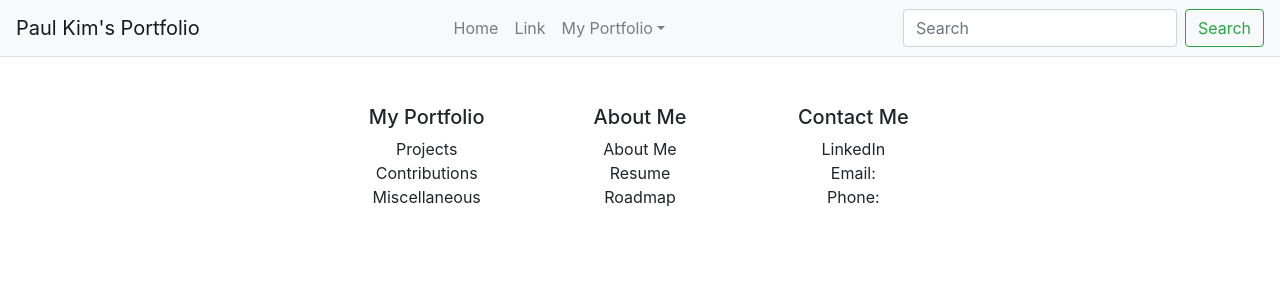
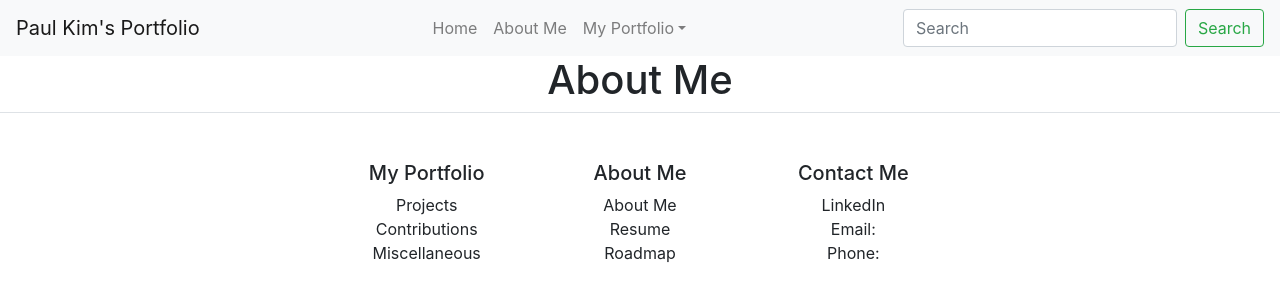
Before and after one commit to paulkim172/React-Portfolio, a React (Create React App) app in the folder my-app/: page /about-me in a window 1280 px wide. Shown: the top 300 px of the page. Built offline with nearby package versions, Linux system fonts and the light colour scheme.

Commit message:
rename some links and started about-me page

```diff
--- a/my-app/src/App.js
+++ b/my-app/src/App.js
@@ -9,6 +9,7 @@ import './App.css';
 import Header from './header';
 import Footer from './footer';
 import Home from './home-page';
+import AboutMe from './about-me-page';
 import Projects from './projects-page';
 
 function App() {
@@ -20,7 +21,7 @@ function App() {
 
         <Route exact path="/" component={Home}/>
         <Route path ="/projects" component={Projects}/>
-
+        <Route path ="/about-me" component={AboutMe}/>
 
       </Switch>
 
--- /dev/null
+++ b/my-app/src/about-me-page.jsx
@@ -0,0 +1,11 @@
+import React, {Component} from 'react';
+
+class AboutMe extends Component {
+    render() {
+        return (
+            <h1>About Me</h1>
+        )
+    }
+}
+
+export default AboutMe;
--- a/my-app/src/header.js
+++ b/my-app/src/header.js
@@ -16,7 +16,7 @@ class Header extends Component {
     <Navbar.Collapse id="basic-navbar-nav">
         <Nav className="mx-auto">
         <Nav.Link><Link to="/" className="link">Home</Link></Nav.Link>
-        <Nav.Link>Link</Nav.Link>
+        <Nav.Link><Link to="/about-me" className="link">About Me</Link></Nav.Link>
         <NavDropdown title="My Portfolio" id="basic-nav-dropdown">
             <NavDropdown.Item><Link to='/projects' className='link'>Projects</Link></NavDropdown.Item>
             <NavDropdown.Item href="#action/3.2">Another action</NavDropdown.Item>
```
